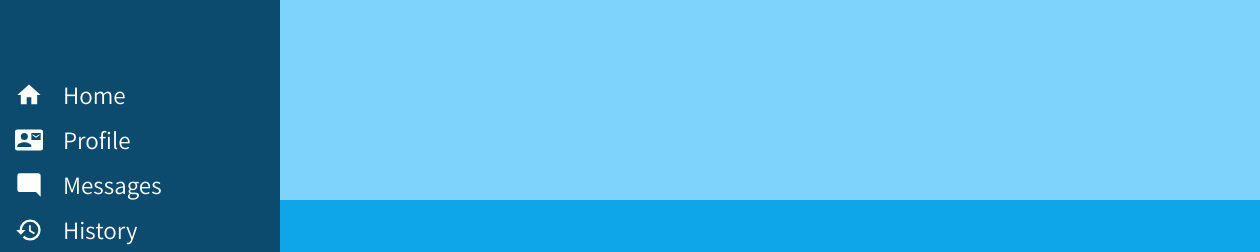
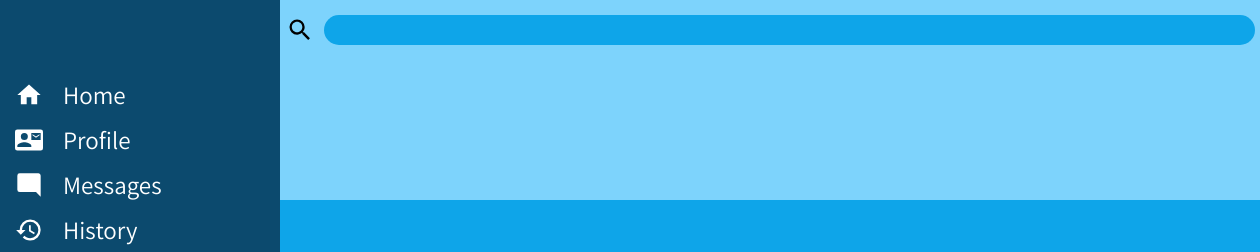
Before and after one commit to Dragesia/admin-dashboard, a plain HTML site: page index.html in a window 1280 px wide. Shown: the top 252 px of the page, 20-1280 px from the left. Drawn offline with Linux system fonts and the light colour scheme; a script that the page names is missing.

Commit message:
finished search bar

```diff
--- a/index.html
+++ b/index.html
@@ -9,7 +9,20 @@
     <title>Admin Dashboard</title>
 </head>
 <body>
-    <header></header>
+    <header>
+        <div class="bar-cont">
+            <svg class="srch-ico" viewBox="0 0 24 24">
+                <path fill="currentColor" d="M9.5,3A6.5,6.5 0 0,1 16,9.5C16,11.11 15.41,12.59 14.44,13.73L14.71,14H15.5L20.5,19L19,20.5L14,15.5V14.71L13.73,14.44C12.59,15.41 11.11,16 9.5,16A6.5,6.5 0 0,1 3,9.5A6.5,6.5 0 0,1 9.5,3M9.5,5C7,5 5,7 5,9.5C5,12 7,14 9.5,14C12,14 14,12 14,9.5C14,7 12,5 9.5,5Z" />
+            </svg>
+            <div class="searchbar"></div>
+        </div>
+        <div class="headercards">
+            <div class="profilecard"></div>
+            <div class="headerbtn"></div>
+            <div class="headerbtn"></div>
+            <div class="headerbtn"></div>
+        </div>
+    </header>
     <nav>
         <img id="logo" src="#">
         <div id="first-btns">
@@ -83,7 +96,8 @@
             </div>
         </div>
         <div id="trend">
-            <div id="trn-card"></div>
+            <div id="trn-card">
+            </div>
         </div>
     </article>
 </body>
--- a/styles.css
+++ b/styles.css
@@ -34,6 +34,29 @@ header {
     grid-row: 1 / 2;
     grid-column: 2 / 3;
     background-color: var(--header-color);
+    display: flex;
+    flex-direction: column;
+}
+
+.bar-cont {
+    display: flex;
+    flex-direction: row;
+    justify-content: center;
+    align-items: center;
+    margin-top: 15px;
+    gap: 10px;
+}
+
+.srch-ico {
+    position: relative;
+    top: 0px;
+}
+
+.searchbar {
+    height: 30px;
+    width: 95%;
+    background-color: var(--art-color);
+    border-radius: 20px;
 }
 
 /* End of header */
```
